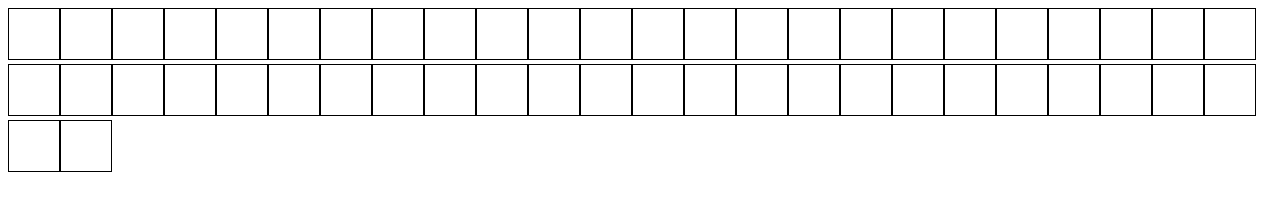
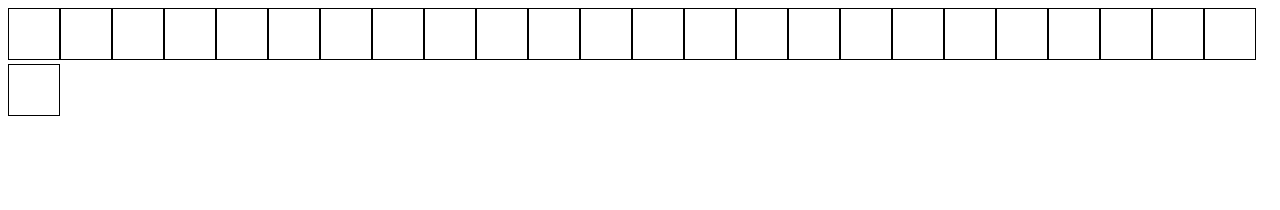
Before and after one commit to JohnP-EDU/50boxes, a plain HTML site: page index.html in a window 1280 px wide. Drawn offline with Linux system fonts and the light colour scheme.

Commit message:
Update index.html

```diff
--- a/index.html
+++ b/index.html
@@ -14,7 +14,7 @@
   </head>
   <body>
     <script>
-     let boxes = 50;
+     let boxes = 25;
 let numbers = [];
 numbers.push(2);
 for (let i = 0; i < boxes - 2; i++) {
```
